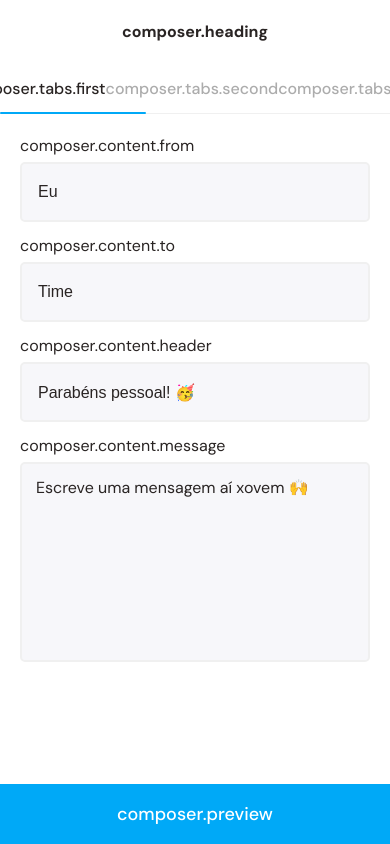
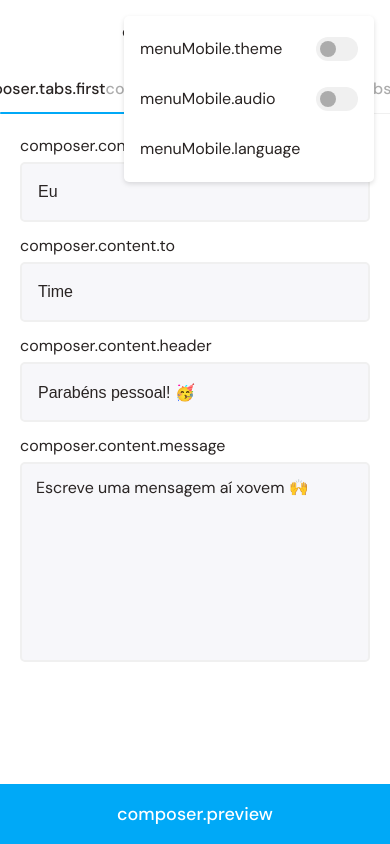
Before and after one commit to Mareken/kudocards, a React (Create React App) app: page /composer in a window 390 px wide. Shown: the top 844 px of the page. Built offline with nearby package versions, Linux system fonts and the light colour scheme; no server answers.

Commit message:
Add menu options to mobile

```diff
--- a/public/locales/en/translation.json
+++ b/public/locales/en/translation.json
@@ -18,5 +18,8 @@
   "shareModal.copy": "Copy",
   "showtime.console": "%c You received a KudoCard 🤩!",
   "showtime.cta": "Create a Kudo",
-  "showtime.heading": "sent you a KudoCard 🤩!"
+  "showtime.heading": "sent you a KudoCard 🤩!",
+  "menuMobile.theme": "Night theme",
+  "menuMobile.audio": "Audio",
+  "menuMobile.language": "Language"
 }
--- a/public/locales/es/translation.json
+++ b/public/locales/es/translation.json
@@ -18,5 +18,8 @@
   "shareModal.copy": "Copiar",
   "showtime.console": "%c Recibiste un KudoCard 🤩!",
   "showtime.cta": "Crear un Kudo",
-  "showtime.heading": "te envió un KudoCard 🤩!"
+  "showtime.heading": "te envió un KudoCard 🤩!",
+  "menuMobile.theme": "Tema oscuro",
+  "menuMobile.audio": "Audio",
+  "menuMobile.language": "Idioma"
 }
--- a/public/locales/pt-BR/translation.json
+++ b/public/locales/pt-BR/translation.json
@@ -18,5 +18,8 @@
   "shareModal.copy": "Copiar",
   "showtime.console": "%c Você recebeu um KudoCard 🤩!",
   "showtime.cta": "Criar um Kudo",
-  "showtime.heading": "te enviou um KudoCard 🤩!"
+  "showtime.heading": "te enviou um KudoCard 🤩!",
+  "menuMobile.theme": "Tema escuro",
+  "menuMobile.audio": "Áudio",
+  "menuMobile.language": "Idioma"
 }
--- a/src/pages/Composer/index.js
+++ b/src/pages/Composer/index.js
@@ -6,11 +6,14 @@ import html2canvas from 'html2canvas';
 import { useTranslation } from 'react-i18next';
 import { Icon } from '@iconify/react';
 import roundArrowBack from '@iconify/icons-ic/round-arrow-back';
+import roundMoreVert from '@iconify/icons-ic/round-more-vert';
 import roundClose from '@iconify/icons-ic/round-close';
 import contentCopy from '@iconify/icons-ic/content-copy';
 import roundCheck from '@iconify/icons-ic/round-check';
+import useSound from '../../context/Sound';
 import { useHistory } from 'react-router-dom';
 import useWindowSize from '../../utils/hooks/useWindowSize';
+import useTheme from '../../context/Theme';
 
 import Buttons from '../../components/Buttons';
 import useActiveTab from '../../context/ActiveTab';
@@ -19,7 +22,10 @@ import Content from '../../components/Content';
 import FontNColor from '../../components/FontNColor';
 import Images from '../../components/Images';
 
-import { Container, Aside, Heading, Tabs, Tab, Indicator, Preview, CardContainer, ButtonsContainer, ButtonShare, ButtonDownload, CardHeading, CardLeft, CardRight, CardMessage, CardFooter, CardFrom, CardTo, CardImageContainer, CardImage, ButtonGoBack, ButtonMobile, ButtonCloseBottomSheet, ModalOverlay, Modal, ModalHeading, ButtonCloseModal, ButtonCopyLink, ModalLinkContainer, Link, ButtonShareMobile } from './styles';
+import dark from '../../styles/themes/dark';
+import light from '../../styles/themes/light';
+
+import { Container, Aside, Heading, Tabs, Tab, Indicator, Preview, CardContainer, ButtonsContainer, ButtonShare, ButtonDownload, CardHeading, CardLeft, CardRight, CardMessage, CardFooter, CardFrom, CardTo, CardImageContainer, CardImage, ButtonGoBack, ButtonMobile, ButtonCloseBottomSheet, ModalOverlay, Modal, ModalHeading, ButtonCloseModal, ButtonCopyLink, ModalLinkContainer, Link, ButtonShareMobile, ButtonMenuOptions, MenuOverlay, Menu, Option, Switch } from './styles';
 
 function Composer () {
   const size = useWindowSize();
@@ -29,15 +35,18 @@ function Composer () {
   const currTheme = useContext(ThemeContext);
   const firstTabRef = useRef();
   const secondTabRef = useRef();
+  const { setTheme } = useTheme();
   const thirdTabRef = useRef();
   const history = useHistory();
   const cardRef = useRef();
+  const { playSound, playing, stopSound } = useSound();
   const [ translateX, setTranslateX ] = useState(0);
   const [ indicatorWidth, setIndicatorWidth ] = useState(100);
   const [ bottomSheetOpen, setBottomSheetOpen ] = useState(false);
   const [ modalOpen, setModalOpen ] = useState(false);
   const [ copying, setCopying ] = useState(false);
   const [ mount, setMount ] = useState(false);
+  const [ menuOpen, setMenuOpen ] = useState(true);
 
   const captureConfig = {
     backgroundColor: null,
@@ -48,6 +57,15 @@ function Composer () {
     changeIndicator();
   // eslint-disable-next-line react-hooks/exhaustive-deps
   }, [activeTab, i18n.language, size.width]);
+
+  function toggleAudio () {
+    if (!playing) {
+      playSound();
+    }
+    else {
+      stopSound();
+    }
+  }
 
   function handleShareKudo () {
     setModalOpen(true);
@@ -79,7 +97,20 @@ function Composer () {
     } else {
         window.open(uri);
     }
-}
+  }
+
+  function renderLanguage () {
+    switch (i18n.language) {
+      case 'es':
+        return 'Español';
+      case 'en':
+        return 'English';
+      case 'pt-BR':
+        return 'Português';
+      default:
+        return '';
+    }
+  }
 
   function changeIndicator() {
     if (size.width < 768) {
@@ -118,6 +149,11 @@ function Composer () {
           return;
       }
     }
+  }
+
+  function changeLanguage (evt) {
+    i18n.changeLanguage(evt.target.value);
+    setMenuOpen(false);
   }
 
   function handleCopyLink () {
@@ -229,6 +265,32 @@ function Composer () {
         <ButtonGoBack onClick={() => history.push('/')}>
           <Icon icon={roundArrowBack} style={{ color: currTheme.text.primary, fontSize: '24px' }} />
         </ButtonGoBack>
+        <ButtonMenuOptions onClick={() => setMenuOpen(true)}>
+          <Icon icon={roundMoreVert} style={{ color: currTheme.text.primary, fontSize: '24px' }} />
+        </ButtonMenuOptions>
+
+        <MenuOverlay className={menuOpen ? 'open' : ''} onClick={() => setMenuOpen(false)} />
+
+        <Menu className={menuOpen ? 'open' : ''}>
+          <Option onClick={() => setTheme(currTheme.title === 'dark' ? light : dark)}>
+            <span>{t('menuMobile.theme')}</span>
+            <Switch isOn={currTheme.title === 'dark'} />
+          </Option>
+          <Option onClick={toggleAudio}>
+            <span>{t('menuMobile.audio')}</span>
+            <Switch isOn={playing ? 1 : 0} />
+          </Option>
+          <Option>
+            <span>{t('menuMobile.language')}</span>
+            <p>{renderLanguage()}</p>
+            <select onChange={changeLanguage}>
+              <option value='en'>English</option>
+              <option value='es'>Español</option>
+              <option value='pt-BR'>Português</option>
+            </select>
+          </Option>
+        </Menu>
+
         <Heading>{t('composer.heading')}</Heading>
         <Tabs>
           <Tab
--- a/src/pages/Composer/styles.js
+++ b/src/pages/Composer/styles.js
@@ -357,15 +357,138 @@ export const ButtonGoBack = styled.button`
   display: flex;
   align-items: center;
   justify-content: center;
-  transition: border-color .15s ease;
+  transition: all .15s ease;
   border: 2px solid transparent;
 
   &:active {
-    border-color: ${props => props.theme.colors.primary};
+    background: ${props => rgba(props.theme.colors.primary, .1)};
   }
 
   @media screen and (min-width: 768px) {
     display: none;
+  }
+`;
+
+export const ButtonMenuOptions = styled.button`
+  position: absolute;
+  top: 10px;
+  right: 10px;
+  background: ${props => props.theme.title === 'dark' ? props.theme.colors.secondary : props.theme.colors.background};
+  width: 40px;
+  height: 40px;
+  border-radius: 50%;
+  display: flex;
+  align-items: center;
+  justify-content: center;
+  transition: all .15s ease;
+  border: 2px solid transparent;
+
+  &:active {
+    background: ${props => rgba(props.theme.colors.primary, .1)};
+  }
+
+  @media screen and (min-width: 768px) {
+    display: none;
+  }
+`;
+
+export const MenuOverlay = styled.div`
+  position: fixed;
+  top: 0;
+  left: 0;
+  width: 100vw;
+  height: 100vh;
+  z-index: 15;
+  pointer-events: none;
+
+  &.open {
+    pointer-events: auto;
+  }
+
+  @media screen and (min-width: 768px) {
+    display: none;
+  }
+`;
+
+export const Menu = styled.div`
+  position: fixed;
+  top: 16px;
+  right: 16px;
+  width: 250px;
+  height: auto;
+  padding: 8px;
+  background: ${props => props.theme.colors.background};
+  border-radius: 5px;
+  display: flex;
+  flex-direction: column;
+  box-shadow: ${props => props.theme.title === 'light' ? '0 2px 5px rgba(0,0,0,.13)' : 'none'};
+  pointer-events: none;
+  z-index: 20;
+  transition: all .15s cubic-bezier(.785,.135,.15,.86);
+  transform: translate3d(30px, -30px, -5px) scale(.9);
+  opacity: 0;
+
+  &.open {
+    pointer-events: auto;
+    transform: translate3d(0, 0, 0) scale(1);
+    opacity: 1;
+  }
+
+  @media screen and (min-width: 768px) {
+    display: none;
+  }
+`;
+
+export const Option = styled.button`
+  height: 50px;
+  display: flex;
+  align-items: center;
+  padding: 0 8px;
+  justify-content: space-between;
+  transition: all .15s ease;
+  background: transparent;
+  border-radius: 5px;
+  position: relative;
+
+  &:active {
+    background: ${props => rgba(props.theme.colors.primary, .1)};
+  }
+
+  > select {
+    position: absolute;
+    width: calc(100% - 16px);
+    opacity: 0;
+  }
+
+  > span {
+    color: ${props => props.theme.text.primary};
+  }
+
+  > p {
+    color: ${props => props.theme.text.secondary};
+  }
+`;
+
+export const Switch = styled.div`
+  width: 42px;
+  height: 24px;
+  border-radius: 30px;
+  display: flex;
+  align-items: center;
+  position: relative;
+  background: ${props => props.isOn ? rgba(props.theme.colors.primary, .2) : props.theme.colors.border};
+  transition: all .15s ease;
+
+  &::before {
+    content: '';
+    position: absolute;
+    left: 4px;
+    width: 16px;
+    height: 16px;
+    border-radius: 50%;
+    background: ${props => props.isOn ? props.theme.colors.primary : props.theme.text.secondary};
+    transition: transform .3s cubic-bezier(.2,.7,.2,1.2);
+    transform: ${props => props.isOn ? 'translateX(18px)' : 'translateX(0)'};
   }
 `;
 
```
